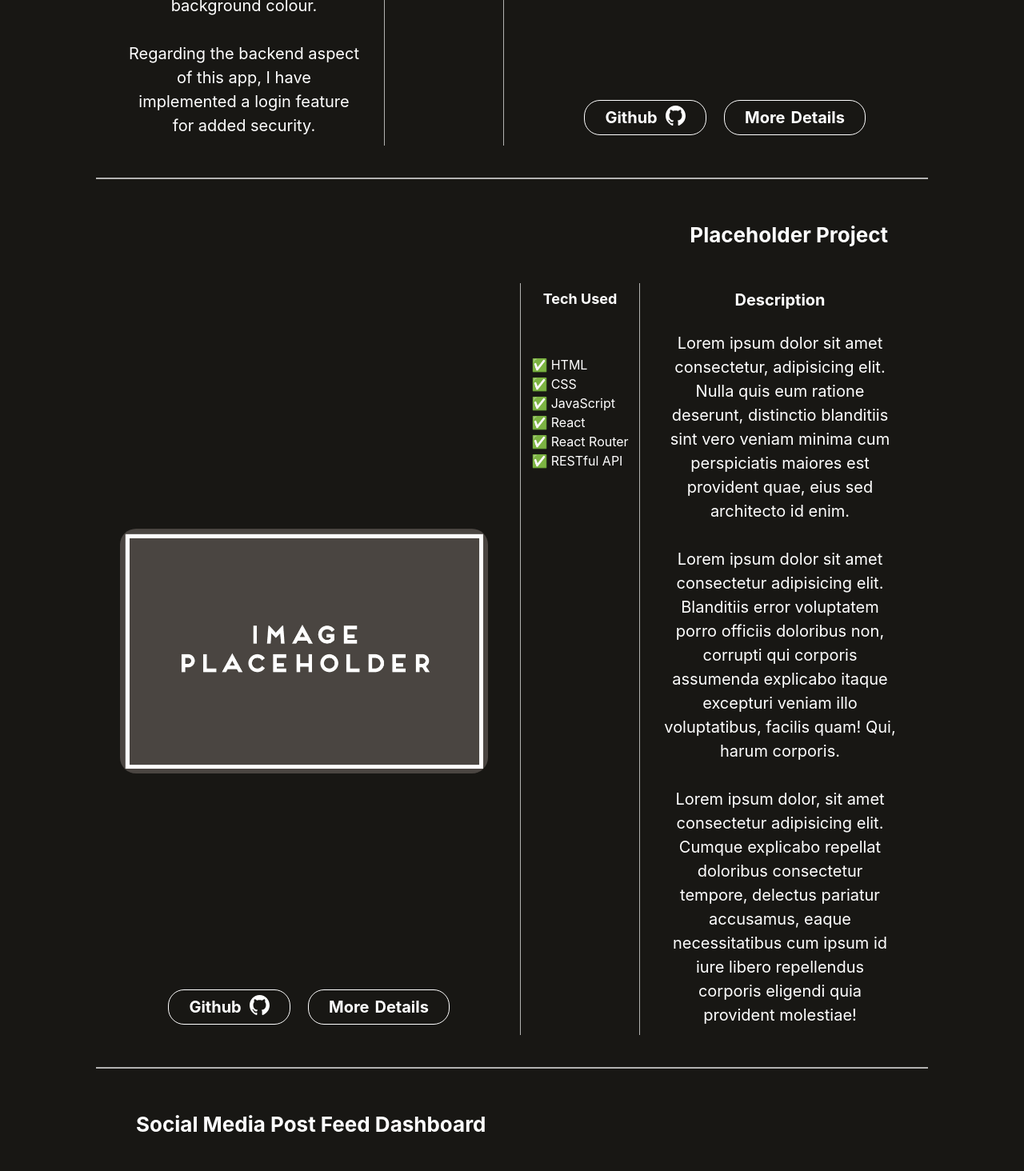
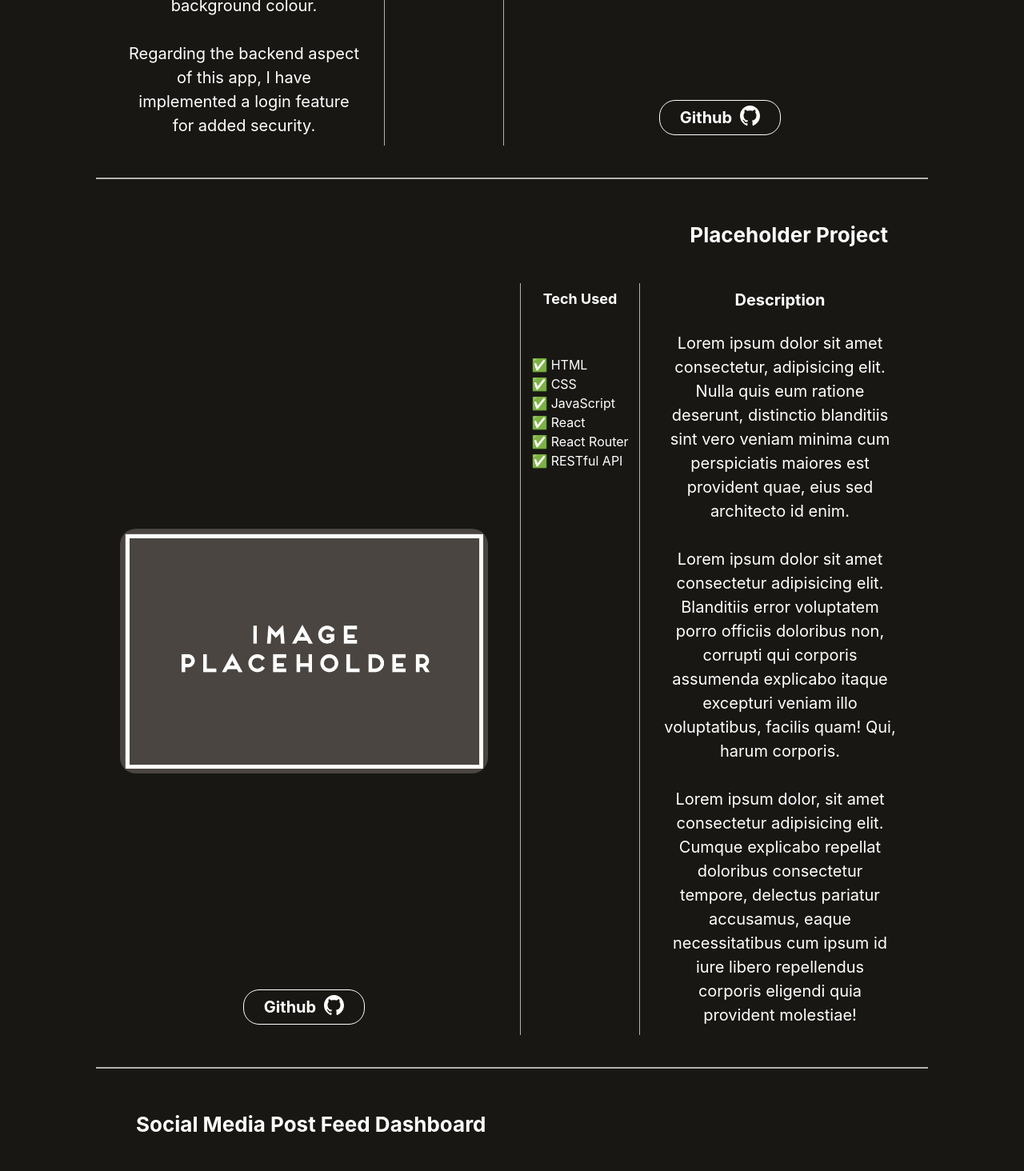
Before and after one commit to Satokii/portfolio, a React (Vite) app: page / in a window 1280 px wide. Shown: the part 3400-4864 px from the top of the page at 80% size. Built offline with nearby package versions, Linux system fonts and the light colour scheme.

Commit message:
refactor: remove more details link from projects

```diff
--- a/src/components/main/components/MainProjects.jsx
+++ b/src/components/main/components/MainProjects.jsx
@@ -46,10 +46,6 @@ function MainProjects() {
                                 </a>
                                 <img className='github-link-logo' src={GithubLogo} alt="github logo" width={25} />
                             </div>
-                            <div className='project-info--description--link grid'>
-                                <p className='s1'>More</p>
-                                <p className='s2'>Details</p>
-                            </div>
                         </div>
                     </div>
                 </article>
@@ -64,10 +60,6 @@ function MainProjects() {
                                     Github
                                 </a>
                                 <img className='github-link-logo' src={GithubLogo} alt="github logo" width={25} />
-                            </div>
-                            <div className='project-info--description--link grid'>
-                                <p className='s1'>More</p>
-                                <p className='s2'>Details</p>
                             </div>
                         </div>
                     </div>
@@ -89,6 +81,7 @@ function MainProjects() {
                         </div>
                     </section>
                 </article>
+                {/* NEXT PROJECT */}
                 <article className='main-projects--project grid'>
                     <h3 className='project-info--header left-header grid'>Social Media Post Feed Dashboard</h3>
                     <section className='project-info grid'>
@@ -117,10 +110,6 @@ function MainProjects() {
                                 </a>
                                 <img className='github-link-logo' src={GithubLogo} alt="github logo" width={25} />
                             </div>
-                            <div className='project-info--description--link grid'>
-                                <p className='s1'>More</p>
-                                <p className='s2'>Details</p>
-                            </div>
                         </div>
                     </div>
                 </article>
--- a/src/styles/main/main-projects.css
+++ b/src/styles/main/main-projects.css
@@ -164,8 +164,7 @@
 
 /* PROJECT LINKS */
 .project-links-container {
-    grid-template-columns: repeat(2, 1fr);
-    gap: 10px;
+    justify-content: center;
 }
 
 /* GITHUB LINK */
@@ -196,34 +195,6 @@
 
 .project-image--github-link-container:hover .project-image--github-link {
     animation: 0.4s linear 0s 1 alternate slide-left;
-}
-
-/* MORE DETAILS LINK */
-.project-info--description--link {
-    grid-template-columns: repeat(2, auto);
-    gap: 7px;
-    place-self: center;
-    font-size: 20px;
-    font-weight: bold;
-    padding-top: 20px;
-    border: solid 1px white;
-    border-radius: 20px;
-    padding: 6px 25px;
-}
-
-.project-info--description--link:hover {
-    background-color: rgb(51, 136, 222);
-    border: 0;
-    text-decoration: none;
-    cursor: pointer;
-}
-
-.project-info--description--link:hover .s1 {
-    animation: 0.4s linear 0s 1 alternate slide-left;
-}
-
-  .project-info--description--link:hover .s2 {
-    animation: 0.4s linear 0s 1 alternate slide-right;
 }
 
 @keyframes slide-right {
```
